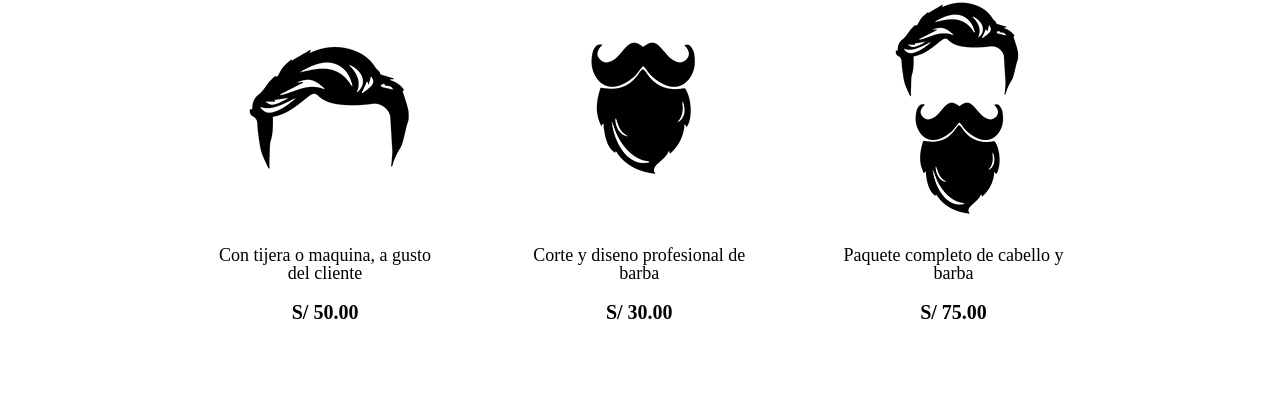
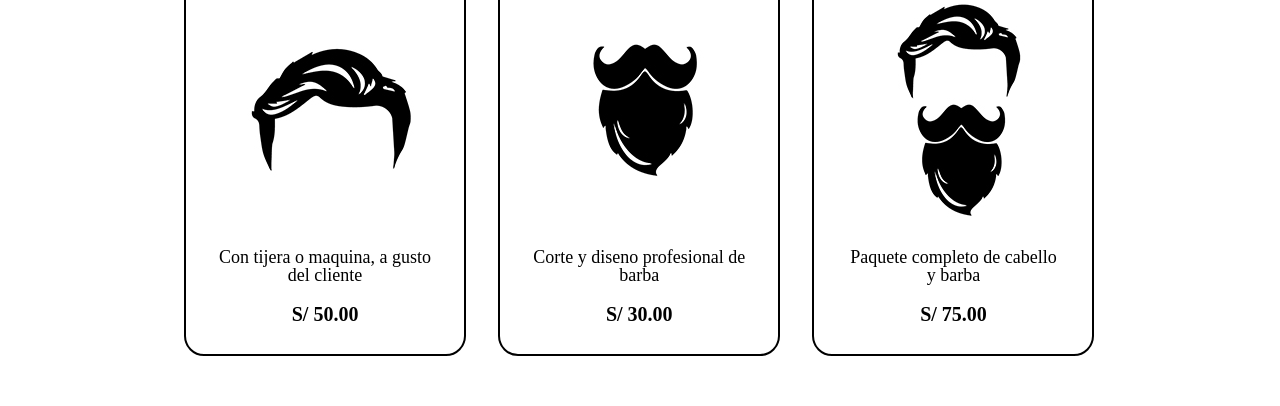
Before and after one commit to Mixiabi/Barberia-Alura, a plain HTML site: page productos.html in a window 1280 px wide. Shown: the part 420-826 px from the top of the page. Drawn offline with Linux system fonts and the light colour scheme.

Commit message:
agregando borde a items

```diff
--- a/productos.css
+++ b/productos.css
@@ -45,7 +45,12 @@ nav a{
     margin: 0 1.5%; /*arriba y abajo 0 y der/izq 1.5%*/
     padding: 30px 20px;
     box-sizing: border-box;/*borde de cada item el limite definido*/
+
+    /* border: 2px solid #000000;   border simplificado*/
     border: #000000;
+    border-width: 2px;
+    border-style:solid;
+    border-radius:20px;
 }
 
 .productos h2{
```
